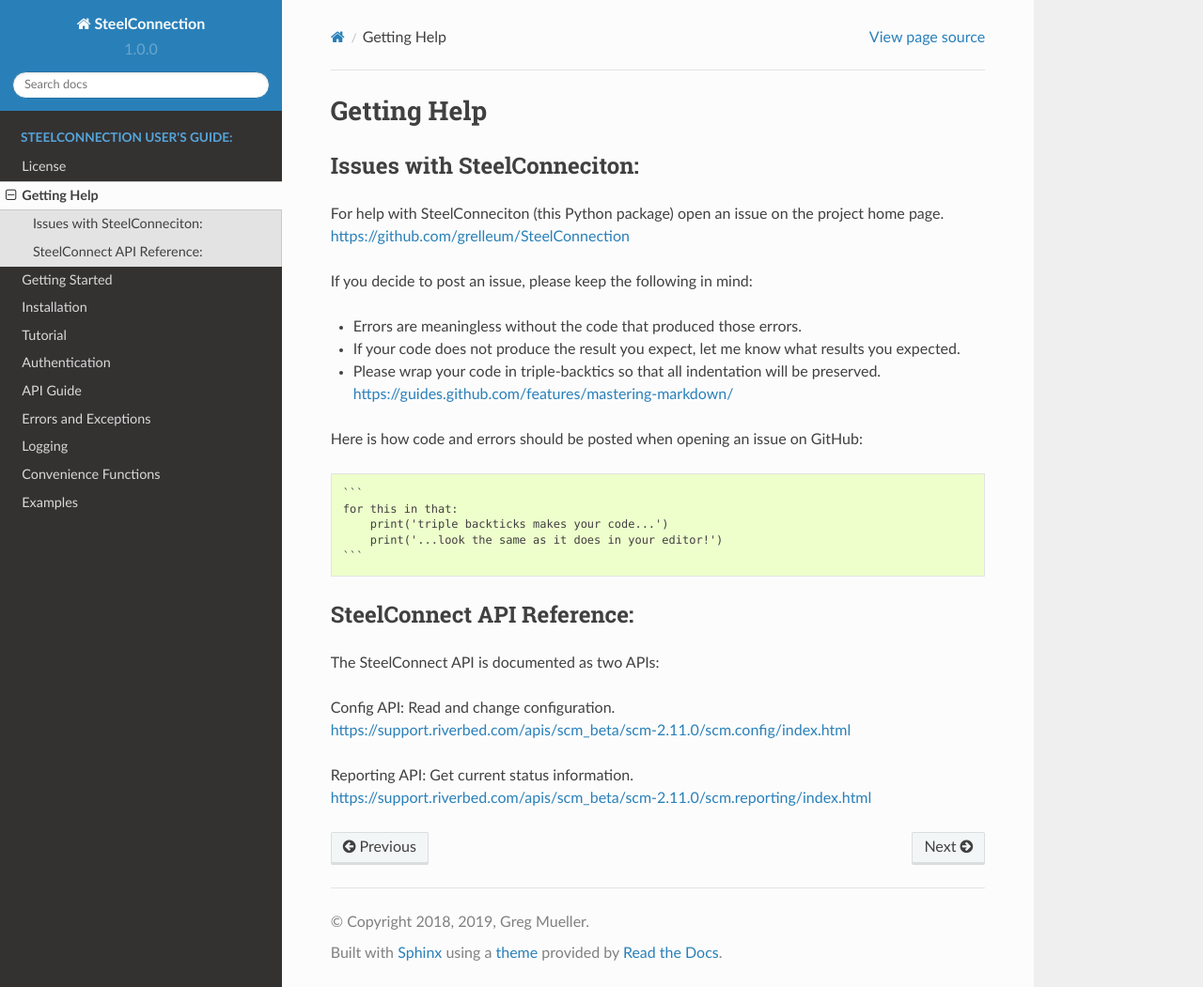
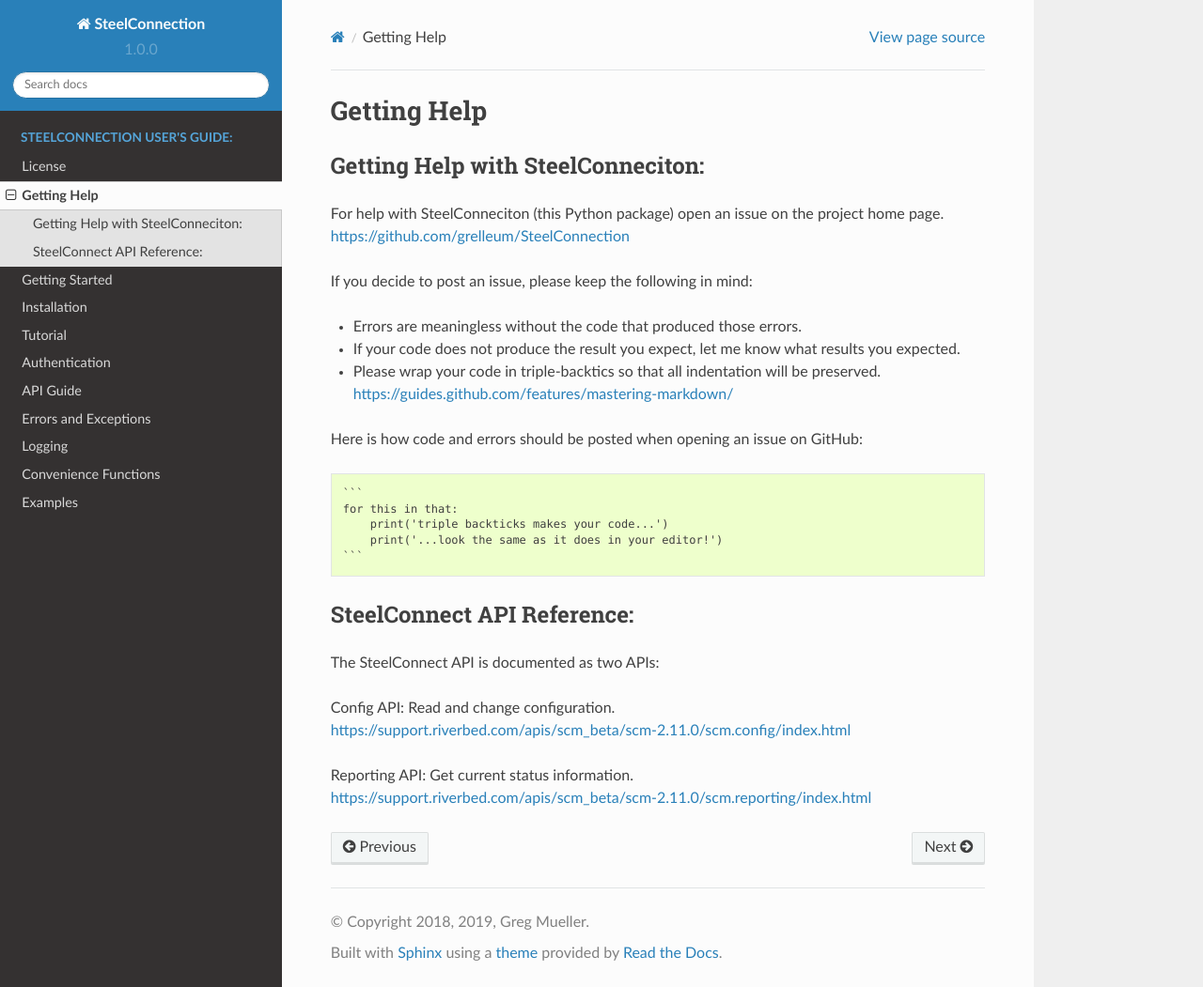
Before and after one commit to grelleum/SteelConnection, a Sphinx documentation site: the page built from docs/gethelp.rst, in a window 1280 px wide and 1051 px high. Shown: the whole window at 94% size. Built offline with Sphinx 7.4.7 and the Read the Docs theme 2.0.0, drawn with Linux system fonts in a browser that asks for light colours.

Commit message:
Replaced 'Issues' with 'Getting Help'

```diff
--- a/docs/gethelp.rst
+++ b/docs/gethelp.rst
@@ -1,7 +1,7 @@
 Getting Help
 ============
 
-Issues with SteelConneciton:
+Getting Help with SteelConneciton:
 ----------------------------
 
 | For help with SteelConneciton (this Python package) open an issue
```
